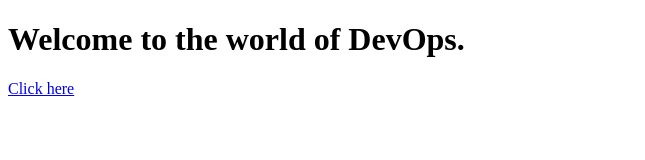
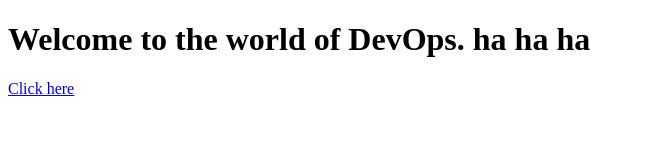
Before and after one commit to rashid0715/SimpleHtmlTestApp, a plain HTML site: page Index.html in a window 1280 px wide. Shown: the whole page, without its empty margins (0-645 px from the left). Drawn offline with Linux system fonts and the light colour scheme.

Commit message:
Update Index.html

```diff
--- a/Index.html
+++ b/Index.html
@@ -7,7 +7,7 @@
     </head>
     <body>
         <div>
-            <h1>Welcome to the world of DevOps.  </h1>
+            <h1>Welcome to the world of DevOps. ha ha ha  </h1>
 
         </div>
         <div>
```
